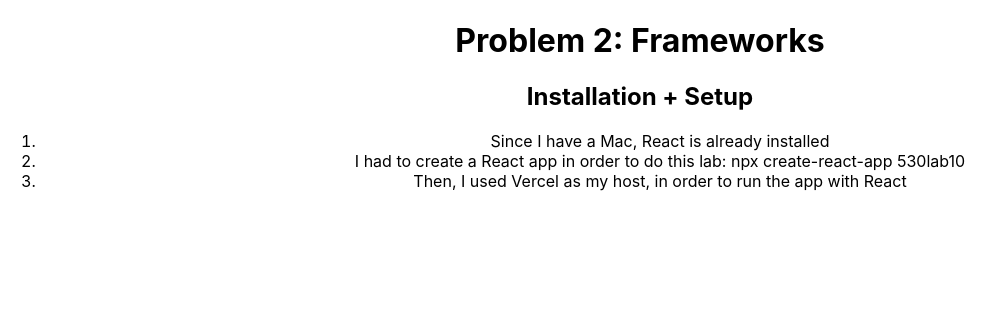
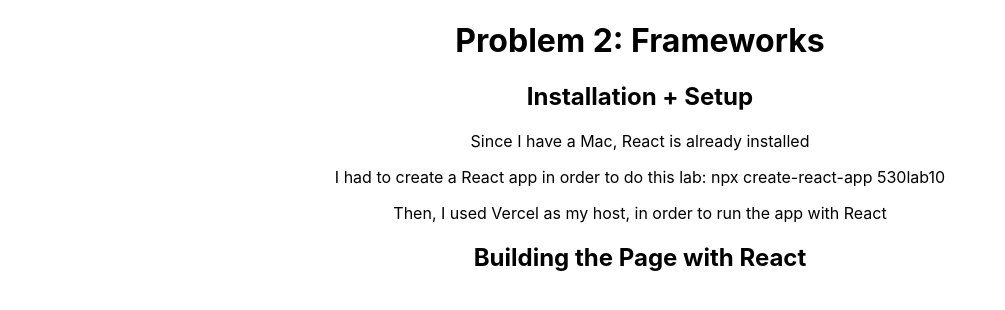
Before and after one commit to csimpao/cps530lab10, a React (Create React App) app: page / in a window 1280 px wide. Shown: the top 310 px of the page, without its empty margins (0-1005 px from the left). Built offline with nearby package versions, Linux system fonts and the light colour scheme.

Commit message:
530lab10 commit #5

```diff
--- a/src/App.css
+++ b/src/App.css
@@ -1,38 +1,3 @@
 .App {
   text-align: center;
 }
-
-.App-logo {
-  height: 40vmin;
-  pointer-events: none;
-}
-
-@media (prefers-reduced-motion: no-preference) {
-  .App-logo {
-    animation: App-logo-spin infinite 20s linear;
-  }
-}
-
-.App-header {
-  background-color: #282c34;
-  min-height: 100vh;
-  display: flex;
-  flex-direction: column;
-  align-items: center;
-  justify-content: center;
-  font-size: calc(10px + 2vmin);
-  color: white;
-}
-
-.App-link {
-  color: #61dafb;
-}
-
-@keyframes App-logo-spin {
-  from {
-    transform: rotate(0deg);
-  }
-  to {
-    transform: rotate(360deg);
-  }
-}
--- a/src/App.js
+++ b/src/App.js
@@ -1,4 +1,3 @@
-import logo from './logo.svg';
 import './App.css';
 
 function App() {
@@ -7,11 +6,12 @@ function App() {
       <h1>Problem 2: Frameworks</h1>
 
       <h2>Installation + Setup</h2>
-      <ol>
-        <li>Since I have a Mac, React is already installed</li>
-        <li>I had to create a React app in order to do this lab: npx create-react-app 530lab10</li>
-        <li>Then, I used Vercel as my host, in order to run the app with React</li>
-      </ol>
+
+      <p>Since I have a Mac, React is already installed</p>
+      <p>I had to create a React app in order to do this lab: npx create-react-app 530lab10</p>
+      <p>Then, I used Vercel as my host, in order to run the app with React</p>
+
+      <h2>Building the Page with React</h2>
     </div>
   );
 }
```
